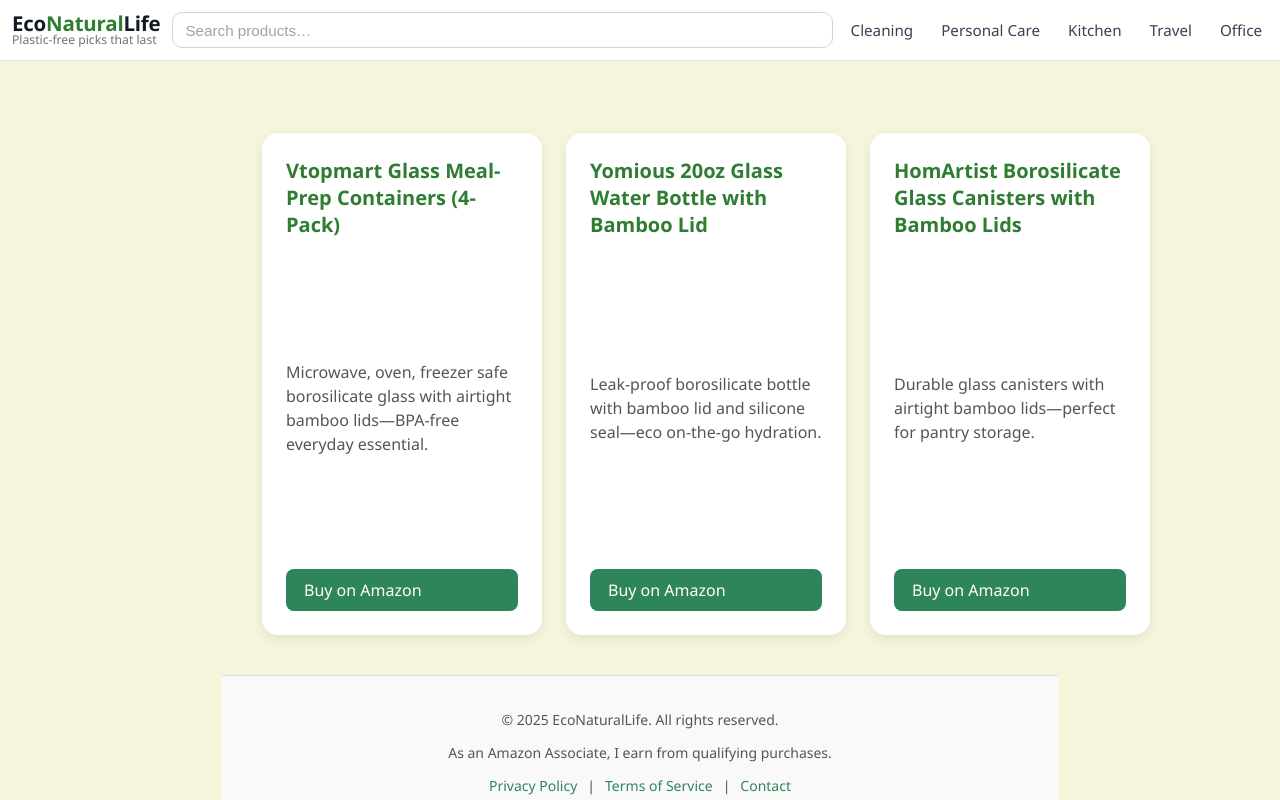
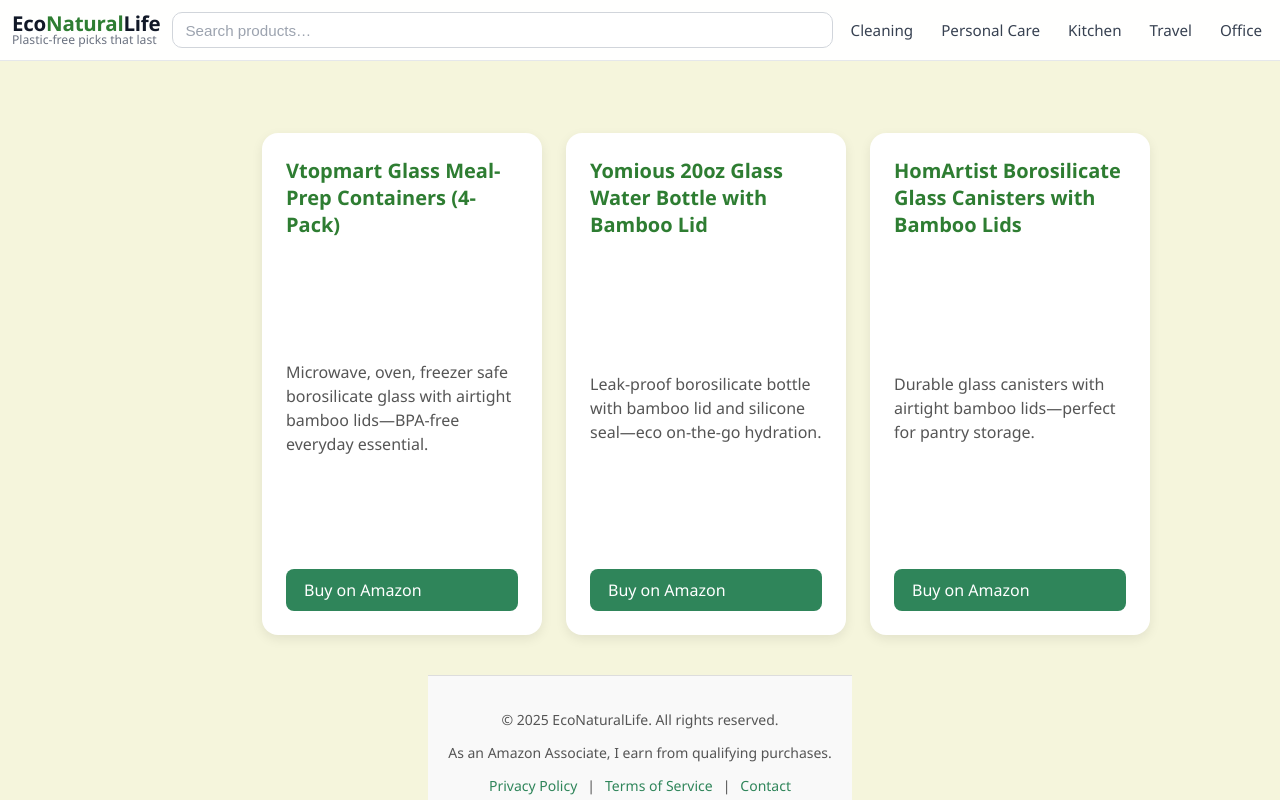
Before and after one commit to SStarfy/Theeconaturallife, a Next.js app: page / in a window 1280 px wide. Built offline with nearby package versions, Linux system fonts and the light colour scheme.

Commit message:
Center footer: add maxWidth and margin to align with product grid

```diff
--- a/pages/index.js
+++ b/pages/index.js
@@ -48,6 +48,9 @@ export default function Home() {
           borderTop: "1px solid #ddd",
           textAlign: "center",
           fontSize: "14px",
+                  maxWidth: "1200px",
+        margin: "0 auto",
+
           color: "#555",
         }}
       >
```
